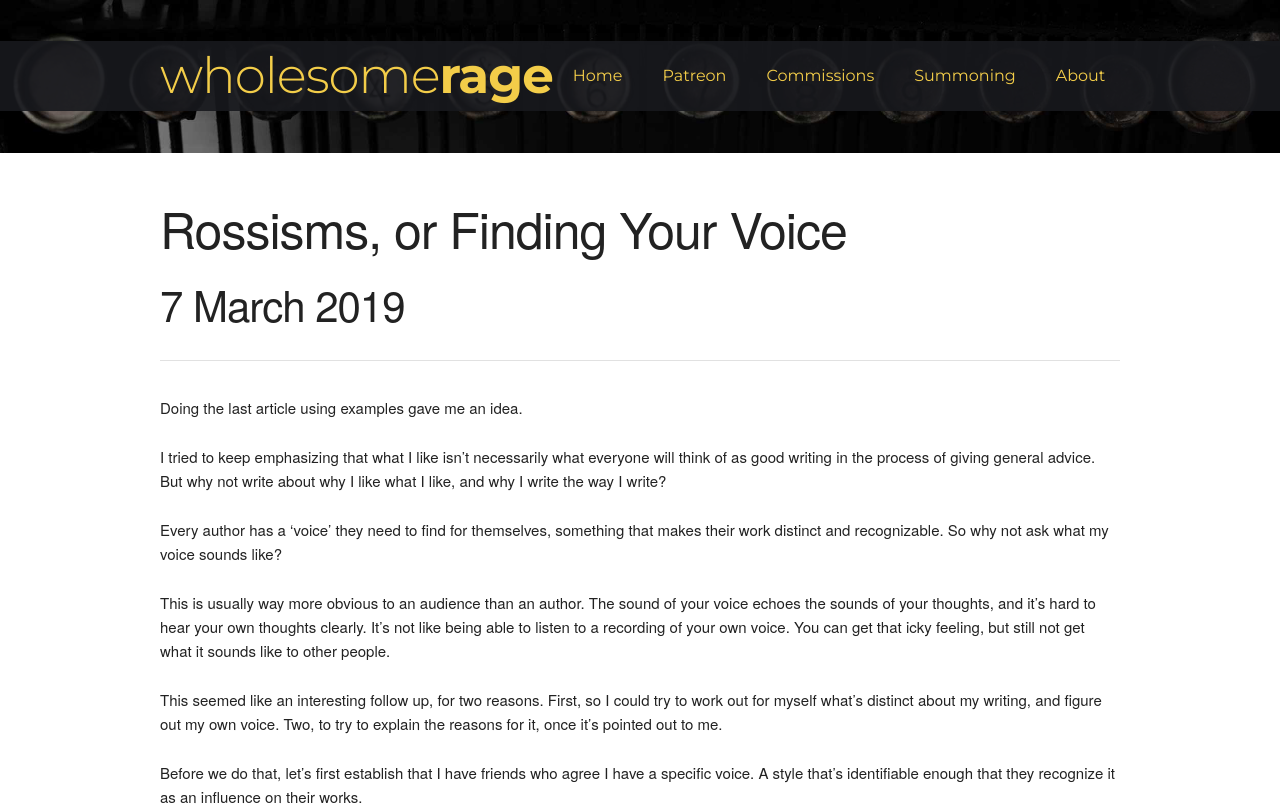
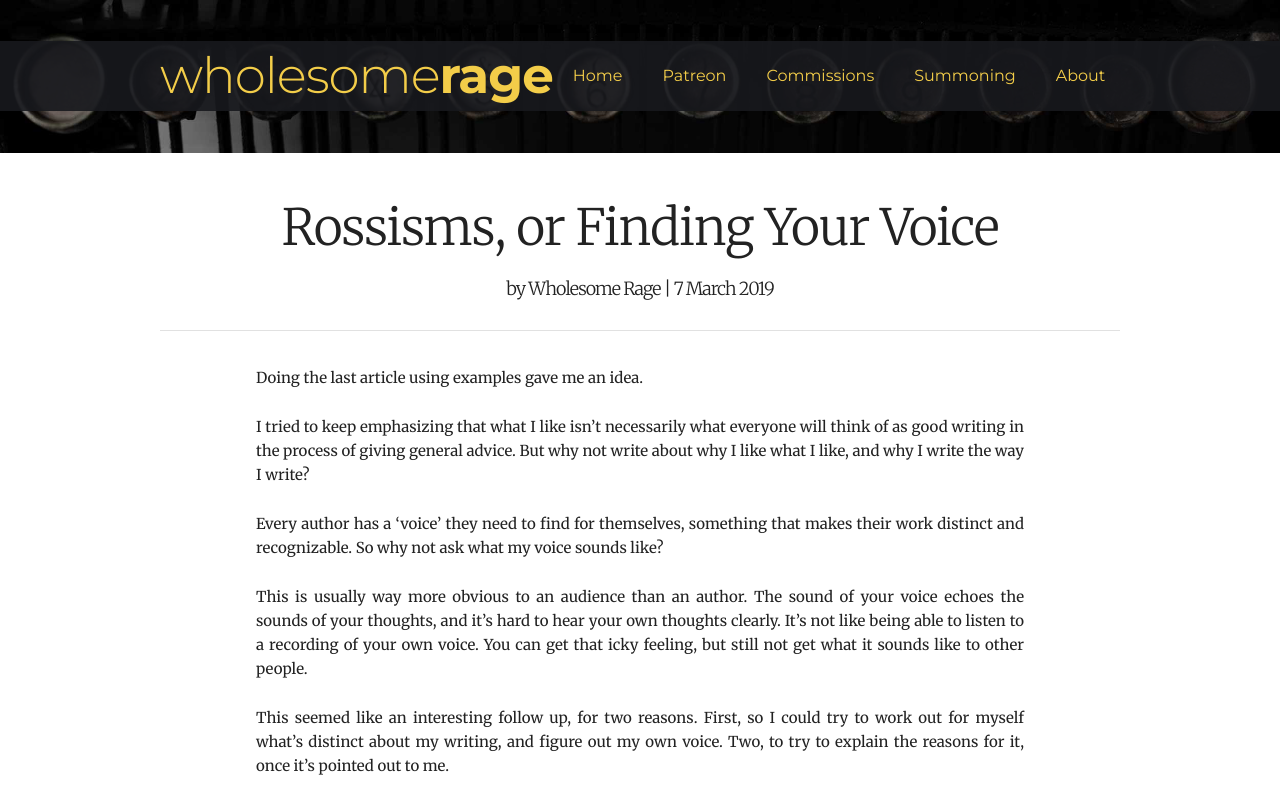
Before and after one commit to WholesomeRage/WholesomeRage.github.io, a Jekyll site: the page built from _posts/2019-03-07-rossisms-or-finding-your-voice.markdown, in a window 1280 px wide. Shown: the top 805 px of the page. Built offline with Jekyll 4.4.1, drawn with Linux system fonts in a browser that asks for light colours.

Commit message:
Updated article CSS

```diff
--- a/_layouts/default.html
+++ b/_layouts/default.html
@@ -32,7 +32,7 @@
                 </div>
             </div>
         </nav>
-        <div class="container">
+        <div class="container body">
             {{ content }}
         </div>
 
--- a/_layouts/post.html
+++ b/_layouts/post.html
@@ -2,9 +2,13 @@
 layout: "default"
 ---
 
-<h1>{{ page.title }}</h1>
-<h2>{{ page.date | date: "%-d %B %Y" }}</h2>
+<div class="article">
+    <h1>{{ page.title }}</h1>
+    <h2>by {{ page.author }} | {{ page.date | date: "%-d %B %Y" }}</h2>
 
-<hr>
+    <hr>
 
-{{ content }}
+    <div class="body">
+        {{ content }}
+    </div>
+</div>
--- a/_posts/2019-02-20-procrastination-is-character-building.markdown
+++ b/_posts/2019-02-20-procrastination-is-character-building.markdown
@@ -2,6 +2,7 @@
 layout: "post"
 title: Procrastination is Character Building
 date: 2019-02-20 21:02:00 -0700
+author: Wholesome Rage
 ---
 
 I aspire to be like George Orwell, alternating between essays on writing and essays on politics, and dying before the age of fifty. It seems I’ve been a bit heavy on the politics essays lately, so I thought it might be time to write another writing advice article.
--- a/_posts/2019-03-07-rossisms-or-finding-your-voice.markdown
+++ b/_posts/2019-03-07-rossisms-or-finding-your-voice.markdown
@@ -2,6 +2,7 @@
 layout: "post"
 title: Rossisms, or Finding Your Voice
 date: 2019-03-07 02:03:00 -0700
+author: Wholesome Rage
 ---
 Doing the last article using examples gave me an idea.
 
--- a/_posts/2019-03-12-that-joke-in-anime.markdown
+++ b/_posts/2019-03-12-that-joke-in-anime.markdown
@@ -2,6 +2,7 @@
 layout: "post"
 title: That Joke In Anime
 date: 2019-03-12 18:03:00 -0700
+author: Wholesome Rage
 ---
 <iframe width="560" height="315" src="https://www.youtube.com/embed/LSpC8-r5KMs" frameborder="0" allow="accelerometer; autoplay; encrypted-media; gyroscope; picture-in-picture" allowfullscreen></iframe>
 
--- a/_sass/main.scss
+++ b/_sass/main.scss
@@ -1,6 +1,6 @@
 /* Created mostly by RB of the FimFiction server, with sparse help from Figments */
 
-@import url('https://fonts.googleapis.com/css?family=Merriweather:400,700');
+@import url('https://fonts.googleapis.com/css?family=Merriweather:300,400,700');
 @import url('https://fonts.googleapis.com/css?family=Montserrat:300,400,700');
 
 /* Nav Element Stylings */
@@ -59,10 +59,41 @@ nav > div > div > span > a {
     }
 }
 
+/* Generic Body Stylings */
+body {
+    font-family: 'Merriweather';
+}
+
 /* Article Element Stylings */
 
-.article {
+div.article {
+    h1 {
+        text-align: center;
+        font-size: 50px;
+    }
+    h2 {
+        text-align: center;
+        font-weight: 300;
+        font-size: 18px;
+    }
 
+    div.body {
+        width: 80%;
+        margin-left: auto;
+        margin-right: auto;
+        padding-left: 1em;
+        padding-right: 1em;
+        text-align: justify;
+
+        img {
+            display: block;
+            margin-left: auto;
+            margin-right: auto;
+            height: auto;
+            max-width: 100%;
+            align-content: center;
+        }
+    }
 }
 
 blockquote {
```
